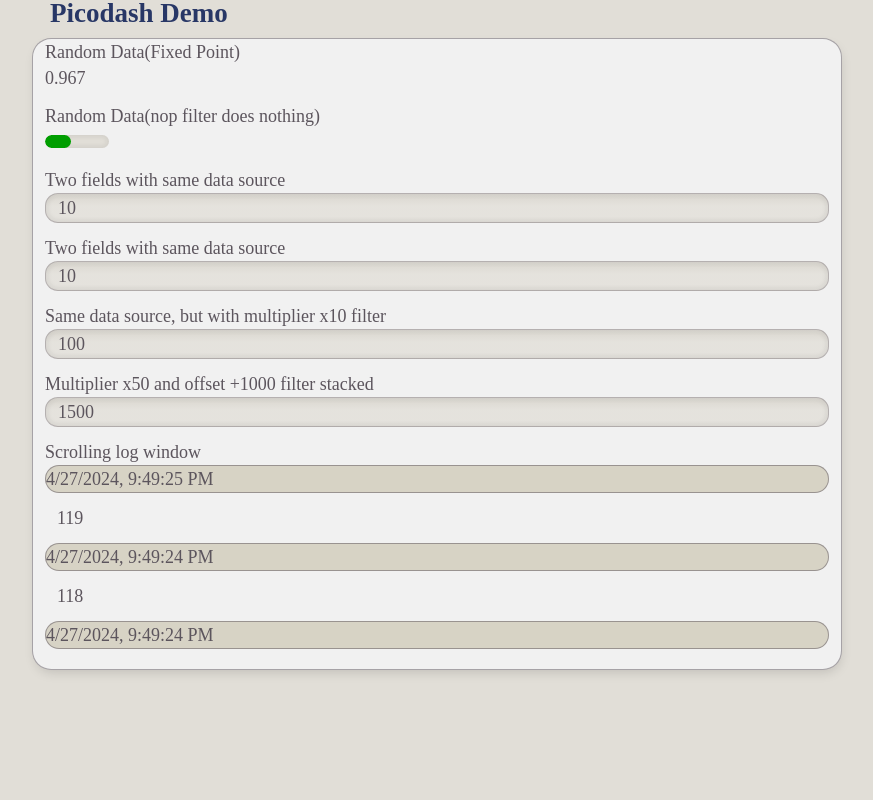
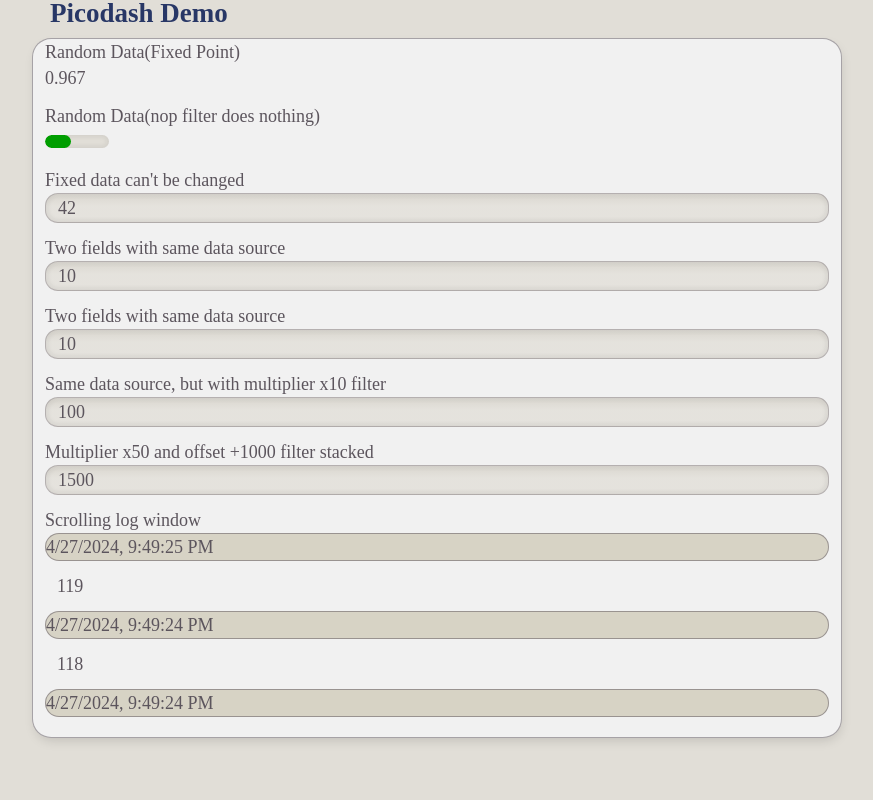
Before and after one commit to EternityForest/picodash, a website: page index.html in a window 1280 px wide. Shown: the whole page, without its empty margins (203-1076 px from the left). Drawn offline with Linux system fonts and the light colour scheme.

Commit message:
Features

```diff
--- a/index.html
+++ b/index.html
@@ -59,6 +59,11 @@
                 <ds-meter source="random:" filter="nop:" class="w-4rem"></ds-meter>
             </label>
 
+            <label>Fixed data can't be changed
+                <ds-input source="fixed: 42"></ds-input>
+            </label>
+
+
             <label>Two fields with same data source
                 <ds-input type="number" source="myDataSource"></ds-input>
             </label>
```
Also changed, not shown: dist/picodash-base.esm.js.
